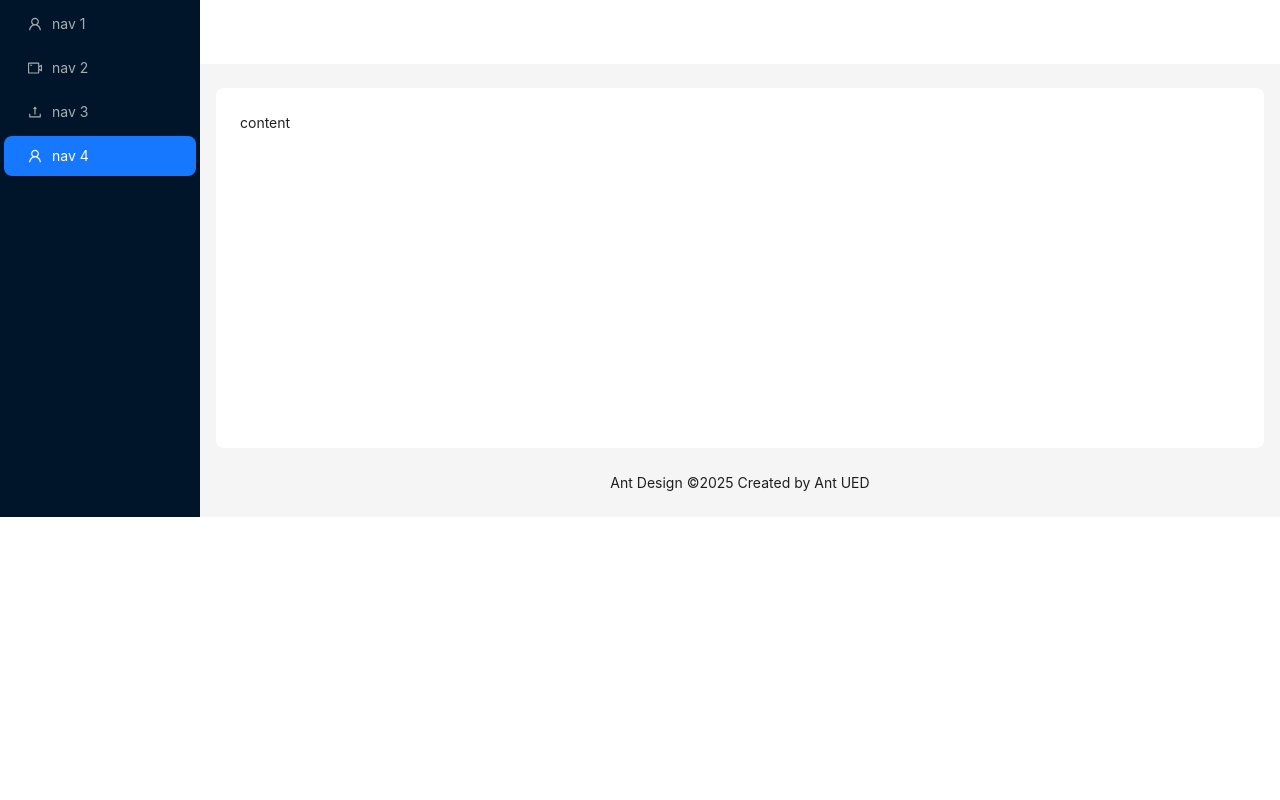
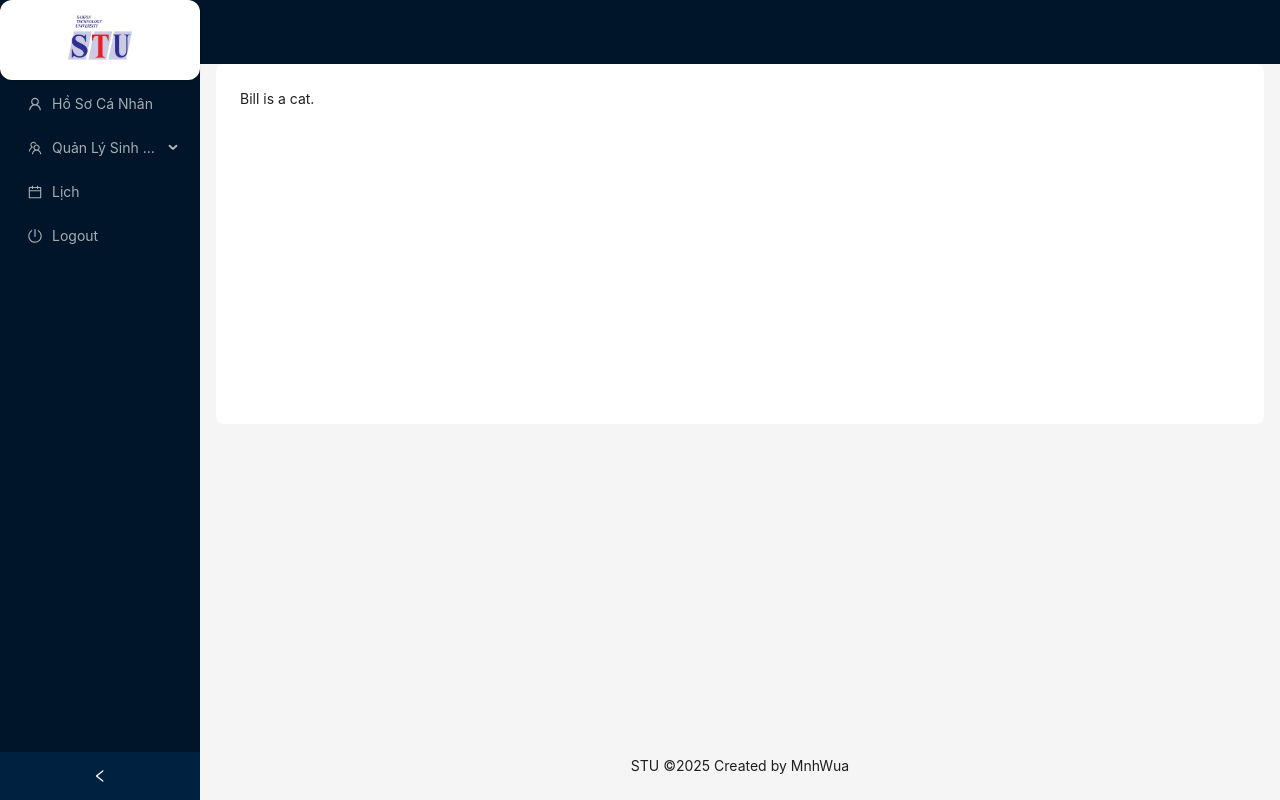
Before and after one commit to MnhWuanz/FE_AWS_Rekognition, a React (Vite) app: page /dashboard in a window 1280 px wide. Built offline with nearby package versions, Linux system fonts and the light colour scheme.

Commit message:
Update UI Dasboard

```diff
--- a/deploy.js
+++ b/deploy.js
@@ -1,5 +1,6 @@
 // deploy.js
 import dotenv from 'dotenv';
+import process from 'process';
 dotenv.config(); //Đọc file .env
 import { execSync } from 'child_process';
 import ftp from 'basic-ftp';
--- a/package.json
+++ b/package.json
@@ -11,13 +11,14 @@
     "deploy": "node deploy.js"
   },
   "dependencies": {
+    "@ant-design/icons": "^5.6.1",
     "@tailwindcss/vite": "^4.1.14",
     "antd": "^5.27.5",
     "basic-ftp": "^5.0.5",
     "dotenv": "^17.2.3",
     "framer-motion": "^12.23.24",
-    "react": "^19.1.1",
-    "react-dom": "^19.1.1",
+    "react": "^19.2.0",
+    "react-dom": "^19.2.0",
     "react-router-dom": "^7.9.4"
   },
   "devDependencies": {
--- a/src/components/UI/Logo.jsx
+++ b/src/components/UI/Logo.jsx
@@ -1,13 +1,20 @@
 import React from 'react';
 
-function Logo({ name = 'Saigon Technology University', imgSrc }) {
+function Logo({
+  name = 'Saigon Technology University',
+  imgSrc,
+  height,
+  width,
+}) {
+  const heightClass = height ? `h-${height}` : 'h-20';
+  const widthClass = width ? `w-${width}` : 'w-20';
   return (
-    <div className="flex items-center gap-3 ">
+    <div className="flex items-center  ">
       {imgSrc ? (
         <img
           src={imgSrc}
           alt={name}
-          className="h-20 w-20 rounded-xl object-contain bg-white p-1 shadow"
+          className={`${heightClass} ${widthClass} rounded-xl object-contain bg-white p-1 shadow`}
         />
       ) : (
         <div className="h-10 w-10 rounded-xl bg-blue-700 flex items-center justify-center text-white font-bold">
@@ -18,9 +25,11 @@ function Logo({ name = 'Saigon Technology University', imgSrc }) {
         <p className="font-semibold text-lg text-gray-900 dark:text-gray-100">
           {name}
         </p>
-        <p className="text-gray-500 dark:text-gray-400 text-sm">
-          Education Portal
-        </p>
+        {name && (
+          <p className="text-gray-500 dark:text-gray-400 text-sm">
+            Education Portal
+          </p>
+        )}
       </div>
     </div>
   );
--- a/src/pages/Admin/AdminPage.jsx
+++ b/src/pages/Admin/AdminPage.jsx
@@ -1,61 +1,93 @@
-import React from 'react';
+import React, { useState } from 'react';
+import { useNavigate } from 'react-router-dom';
+import Logo from '../../components/UI/Logo';
 import {
-  UploadOutlined,
+  CalendarOutlined,
+  PoweroffOutlined,
+  TeamOutlined,
   UserOutlined,
-  VideoCameraOutlined,
 } from '@ant-design/icons';
-import { Layout, Menu, theme } from 'antd';
+import { Modal, Layout, Menu, theme, Button } from 'antd';
 const { Header, Content, Footer, Sider } = Layout;
+function getItem(label, key, icon, children) {
+  return {
+    key,
+    icon,
+    children,
+    label,
+  };
+}
+//Nội dung menu
 const items = [
-  UserOutlined,
-  VideoCameraOutlined,
-  UploadOutlined,
-  UserOutlined,
-].map((icon, index) => ({
-  key: String(index + 1),
-  icon: React.createElement(icon),
-  label: `nav ${index + 1}`,
-}));
+  getItem('Hồ Sơ Cá Nhân', 'User', <UserOutlined />),
+  getItem('Quản Lý Sinh Viên', 'StudentManagement', <TeamOutlined />, [
+    getItem('Danh Sách Sinh Viên', 'ListStudents'),
+    getItem('Thêm Sinh Viên', 'addStudent'),
+  ]),
+  getItem('Lịch', 'Calendar', <CalendarOutlined />),
+
+  getItem('Logout', 'Logout', <PoweroffOutlined />),
+];
 const AdminPage = () => {
+  const [collapsed, setCollapsed] = useState(false);
   const {
-    token: { colorBgContainer, borderRadiusLG },
+    token: { borderRadiusLG },
   } = theme.useToken();
+  const navigate = useNavigate();
+  const [open, setOpen] = useState(false);
+  const showModal = () => {
+    setOpen(true);
+  };
+  const handleOk = () => {
+    navigate('/');
+  };
+  const handleCancel = () => {
+    setOpen(false);
+  };
   return (
-    <Layout>
+    <Layout style={{ minHeight: '100vh' }}>
       <Sider
-        breakpoint="lg"
-        collapsedWidth="0"
-        onBreakpoint={(broken) => {
-          console.log(broken);
-        }}
-        onCollapse={(collapsed, type) => {
-          console.log(collapsed, type);
-        }}
+        collapsible
+        collapsed={collapsed}
+        onCollapse={(value) => setCollapsed(value)}
       >
-        <div className="demo-logo-vertical" />
+        <Logo name="" imgSrc={'./logo.png'} height={'20'} width={'full'} />
         <Menu
           theme="dark"
+          defaultSelectedKeys={['1']}
           mode="inline"
-          defaultSelectedKeys={['4']}
           items={items}
+          onClick={(e) => {
+            if (e.key === 'Logout') {
+              {
+                showModal();
+              }
+            }
+          }}
         />
       </Sider>
       <Layout>
-        <Header style={{ padding: 0, background: colorBgContainer }} />
-        <Content style={{ margin: '24px 16px 0' }}>
+        <Header style={{ padding: 0, background: '#001529' }} />
+        <Modal
+          title="Bạn có chắc muốn đăng xuất?"
+          open={open}
+          onOk={handleOk}
+          onCancel={handleCancel}
+        ></Modal>
+        <Content style={{ margin: '0 16px' }}>
           <div
             style={{
               padding: 24,
               minHeight: 360,
-              background: colorBgContainer,
+              background: '#fff',
               borderRadius: borderRadiusLG,
             }}
           >
-            content
+            Bill is a cat.
           </div>
         </Content>
         <Footer style={{ textAlign: 'center' }}>
-          Ant Design ©{new Date().getFullYear()} Created by Ant UED
+          STU ©{new Date().getFullYear()} Created by MnhWua
         </Footer>
       </Layout>
     </Layout>
--- /dev/null
+++ b/src/pages/Admin/components/UserPage.jsx
@@ -0,0 +1,7 @@
+import React from 'react';
+
+const UserPage = () => {
+  return <div>UserPage</div>;
+};
+
+export default UserPage;
```
Also changed, not shown: src/pages/Login/LoginPage.jsx (+6 -2 lines), 1 other file (tests, documents, lock files or other folders).
